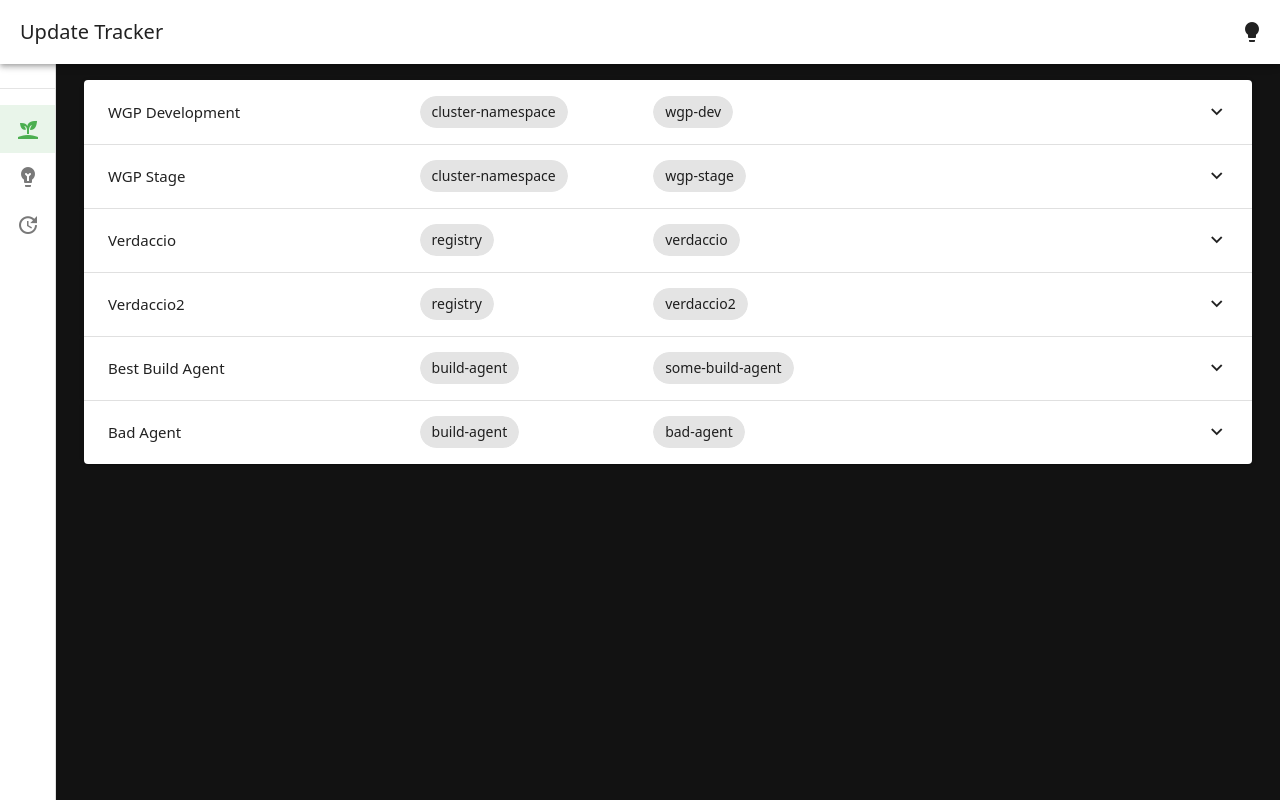
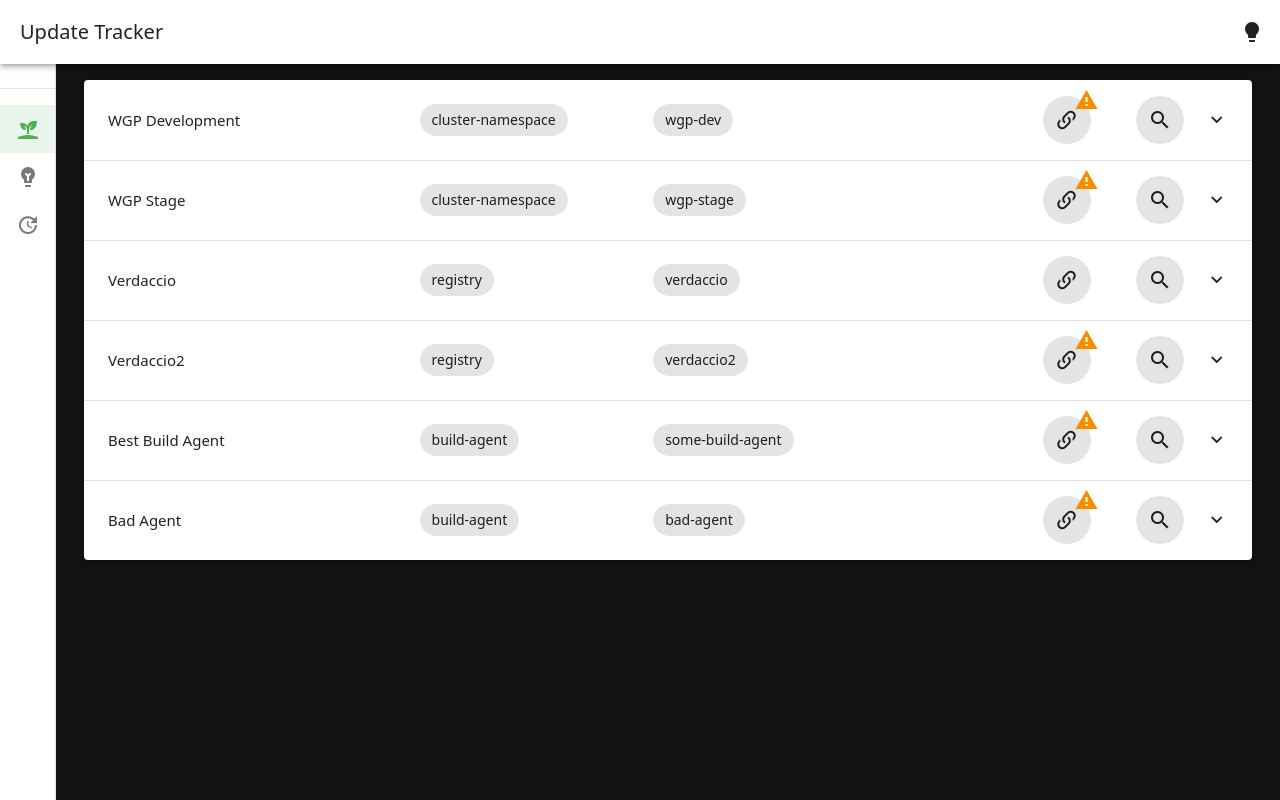
Before and after one commit to kevin-radino-aleacsysonline/tracker-visualizer, a Vue app: page /environments in a window 1280 px wide. Built offline with nearby package versions, Linux system fonts and the light colour scheme.

Commit message:
inspect button for specific item

```diff
--- /dev/null
+++ b/src/components/FocusView.vue
@@ -0,0 +1,2 @@
+<template>FOCUS</template>
+<script setup lang="ts"></script>
--- a/src/components/LinkButtonComponent.vue
+++ b/src/components/LinkButtonComponent.vue
@@ -33,4 +33,3 @@ function navigateTo(url: string): void {
     right: -8px;
 }
 </style>
-../constants
--- a/src/components/PanelTitleComponent.vue
+++ b/src/components/PanelTitleComponent.vue
@@ -7,15 +7,18 @@
                         {{ title }}
                     </v-col>
                     <v-col cols="3">
-                        <chip-type-component :on-click-callback="onTypeChipCallback">{{ item.type }}</chip-type-component>
+                        <chip-type-component :on-click-callback="onChipCallbackWithType">{{ item.type }}</chip-type-component>
                     </v-col>
                     <v-col>
-                        <chip-type-component :on-click-callback="onIdChipCallback">{{ item.id }}</chip-type-component>
+                        <chip-type-component :on-click-callback="onChipCallbackWithId">{{ item.id }}</chip-type-component>
                     </v-col>
                 </v-row>
             </v-col>
-            <v-col cols="2">
-                <!-- <link-button-component :link="item.link ?? item.repository ?? ''"></link-button-component> -->
+            <v-col cols="1">
+                <link-button-component :link="getUrl() ?? ''"></link-button-component>
+            </v-col>
+            <v-col cols="1">
+                <route-button-component></route-button-component>
             </v-col>
         </v-row>
     </v-expansion-panel-title>
@@ -29,15 +32,34 @@ import { QueryInfoType } from '../types/queryInfoType';
 import { useRoute } from 'vue-router';
 import { addOrRemoveData } from '../controllers/urlQuery';
 import ChipTypeComponent from './ChipTypeComponent.vue';
+import LinkButtonComponent from './LinkButtonComponent.vue';
+import RouteButtonComponent from './RouteButtonComponent.vue';
 
 const props = defineProps<{ onClick: () => void; item: Update | Project | Environment; title: string }>();
 const route = useRoute();
 
-function onTypeChipCallback(): void {
+function onChipCallbackWithType(): void {
     addOrRemoveData(props.item.type, route, QueryInfoType.type);
 }
 
-function onIdChipCallback(): void {
+function onChipCallbackWithId(): void {
     addOrRemoveData(props.item.id, route, QueryInfoType.id);
 }
+
+function getUrl(): string | undefined {
+    if ('link' in props.item) {
+        return props.item.link;
+    } else if ('repository' in props.item) {
+        return props.item.repository;
+    } else {
+        return undefined;
+    }
+}
 </script>
+
+<style scoped>
+.button-wrapper {
+    position: relative;
+    display: inline-block;
+}
+</style>
--- /dev/null
+++ b/src/components/RouteButtonComponent.vue
@@ -0,0 +1,11 @@
+<template>
+    <div class="button-wrapper">
+        <v-btn icon="mdi-magnify" variant="tonal" :to="{ name: 'Focus' }"> </v-btn>
+        <!-- <v-btn icon="mdi-magnify" variant="tonal" @click.stop="console.error('test')" :to="{ name: 'Focus' }"> </v-btn> -->
+    </div>
+</template>
+<script setup lang="ts">
+// import { useRoute } from 'vue-router';
+// import { routeAndAddQuery } from '../controllers/urlQuery';
+// const route = useRoute();
+</script>
--- a/src/components/TableRow.vue
+++ b/src/components/TableRow.vue
@@ -59,4 +59,3 @@ h5 {
     color: #888;
 }
 </style>
-../constants
--- a/src/setup/router/index.ts
+++ b/src/setup/router/index.ts
@@ -1,5 +1,6 @@
 import { createRouter, createWebHistory } from 'vue-router';
 import ViewTemplate from '../../components/ViewTemplate.vue';
+import FocusView from '../../components/FocusView.vue';
 
 const routes = [
     {
@@ -30,6 +31,11 @@ const routes = [
             dataType: 'updates',
         },
     },
+    {
+        path: '/focus',
+        name: 'Focus',
+        component: FocusView,
+    },
 ];
 
 const router = createRouter({
```
